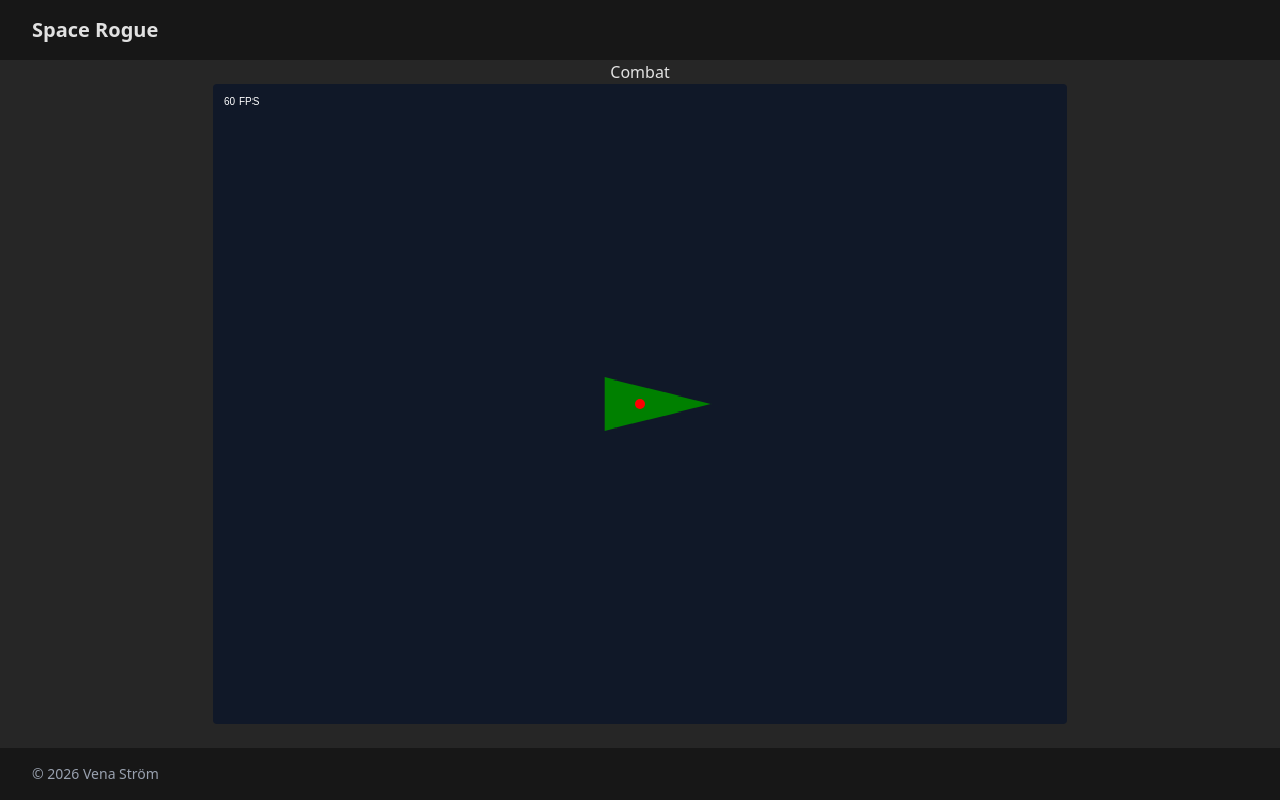
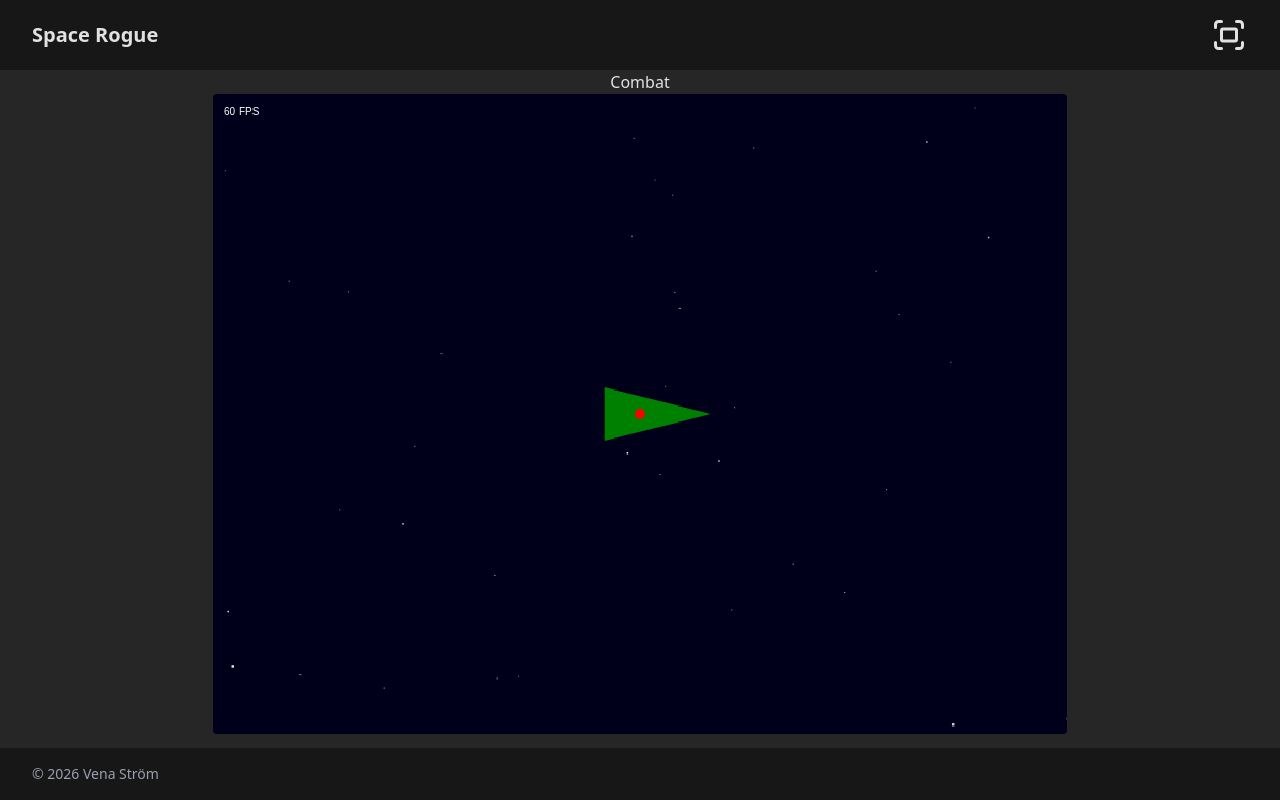
Before and after one commit to VenaStrom/Space-Rogue, a React (Vite) app: page / in a window 1280 px wide. Built offline with nearby package versions, Linux system fonts and the light colour scheme.

Commit message:
add starscape

```diff
--- a/package.json
+++ b/package.json
@@ -13,6 +13,7 @@
   },
   "dependencies": {
     "@tailwindcss/vite": "^4.2.1",
+    "lucide-react": "^0.577.0",
     "react": "^19.2.0",
     "react-dom": "^19.2.0",
     "tailwindcss": "^4.2.1"
--- a/src/app.tsx
+++ b/src/app.tsx
@@ -1,6 +1,7 @@
 import { Route } from "./types";
 import { WorkshopView, CombatView } from "./views";
 import { useMetaState } from "./context/meta-state";
+import { FullscreenIcon } from "lucide-react";
 
 function App() {
   const {
@@ -9,7 +10,28 @@ function App() {
 
   return (<>
     <header>
-      Space Rogue
+      <h2>
+        Space Rogue
+      </h2>
+
+      {/* Fullscreen button */}
+      <button
+        onClick={() => {
+          if (document.fullscreenElement) {
+            document.exitFullscreen().catch((e) => {
+              console.error("Failed to exit fullscreen:", e);
+            });
+          } else {
+            document.documentElement.requestFullscreen()
+              .catch((e) => {
+                console.error("Failed to enter fullscreen:", e);
+              });
+          }
+        }}
+        className="bg-transparent p-0"
+      >
+        <FullscreenIcon size={36} />
+      </button>
     </header>
 
     {/* Router */}
--- a/src/global.tw.css
+++ b/src/global.tw.css
@@ -20,7 +20,7 @@
     @apply h-dvh min-h-dvh max-h-dvh flex flex-col;
 
     & > header {
-      @apply py-4 px-8 text-xl font-bold bg-neutral-900;
+      @apply py-4 px-8 text-xl font-bold bg-neutral-900 flex flex-row justify-between items-center;
     }
     & > main {
       @apply flex-1 flex flex-col justify-start items-center;
--- /dev/null
+++ b/src/rendering/combat/_starscape.ts
@@ -0,0 +1,37 @@
+export class Starscape {
+  private readonly offscreen: OffscreenCanvas;
+  public readonly worldWidth: number;
+  public readonly worldHeight: number;
+
+  constructor(worldWidth: number, worldHeight: number, starCount = 1500) {
+    this.worldWidth = worldWidth;
+    this.worldHeight = worldHeight;
+
+    this.offscreen = new OffscreenCanvas(worldWidth, worldHeight);
+    const ctx = this.offscreen.getContext("2d")!;
+
+    ctx.fillStyle = "#00001a";
+    ctx.fillRect(0, 0, worldWidth, worldHeight);
+
+    for (let i = 0; i < starCount; i++) {
+      const x = Math.random() * worldWidth;
+      const y = Math.random() * worldHeight;
+      const roll = Math.random();
+
+      // ~80% dim single-pixel, ~15% medium, ~5% bright/larger
+      const size   = roll < 0.80 ? 1 : roll < 0.95 ? 1.5 : 2.5;
+      const bright = Math.floor(Math.random() * 80 + (roll < 0.80 ? 120 : 180));
+
+      ctx.fillStyle = `rgb(${bright},${bright},${bright})`;
+      ctx.fillRect(x, y, size, size);
+    }
+  }
+
+  /**
+   * Draw the starscape. Must be called while the camera transform is active
+   * so the world-space position is correct.
+   */
+  public render(ctx: CanvasRenderingContext2D) {
+    ctx.drawImage(this.offscreen, 0, 0);
+  }
+}
--- a/src/rendering/combat/index.ts
+++ b/src/rendering/combat/index.ts
@@ -1,2 +1,3 @@
 export * from "./_ship";
 export * from "./_camera";
+export * from "./_starscape";
--- a/src/views/_combat-view.tsx
+++ b/src/views/_combat-view.tsx
@@ -1,5 +1,5 @@
 import { useEffect, useRef } from "react";
-import { Camera, Ship } from "../rendering/combat";
+import { Camera, Ship, Starscape } from "../rendering/combat";
 
 const PHYS_STEP_MS = 1000 / 60; // fixed 60 Hz physics tick
 
@@ -7,6 +7,7 @@ function main(ctx: CanvasRenderingContext2D) {
   const ship = new Ship();
   ship.hookControls();
 
+  const starscape = new Starscape(4000, 4000);
   const camera = new Camera();
   // Start camera centered on ship
   camera.pos = { x: ship.position.x, y: ship.position.y };
@@ -44,6 +45,7 @@ function main(ctx: CanvasRenderingContext2D) {
     ctx.clearRect(0, 0, w, h);
 
     camera.applyTransform(ctx, w, h);
+    starscape.render(ctx);
     ship.render(ctx);
     camera.restoreTransform(ctx);
 
```
Also changed, not shown: 1 other file (tests, documents, lock files or other folders).
